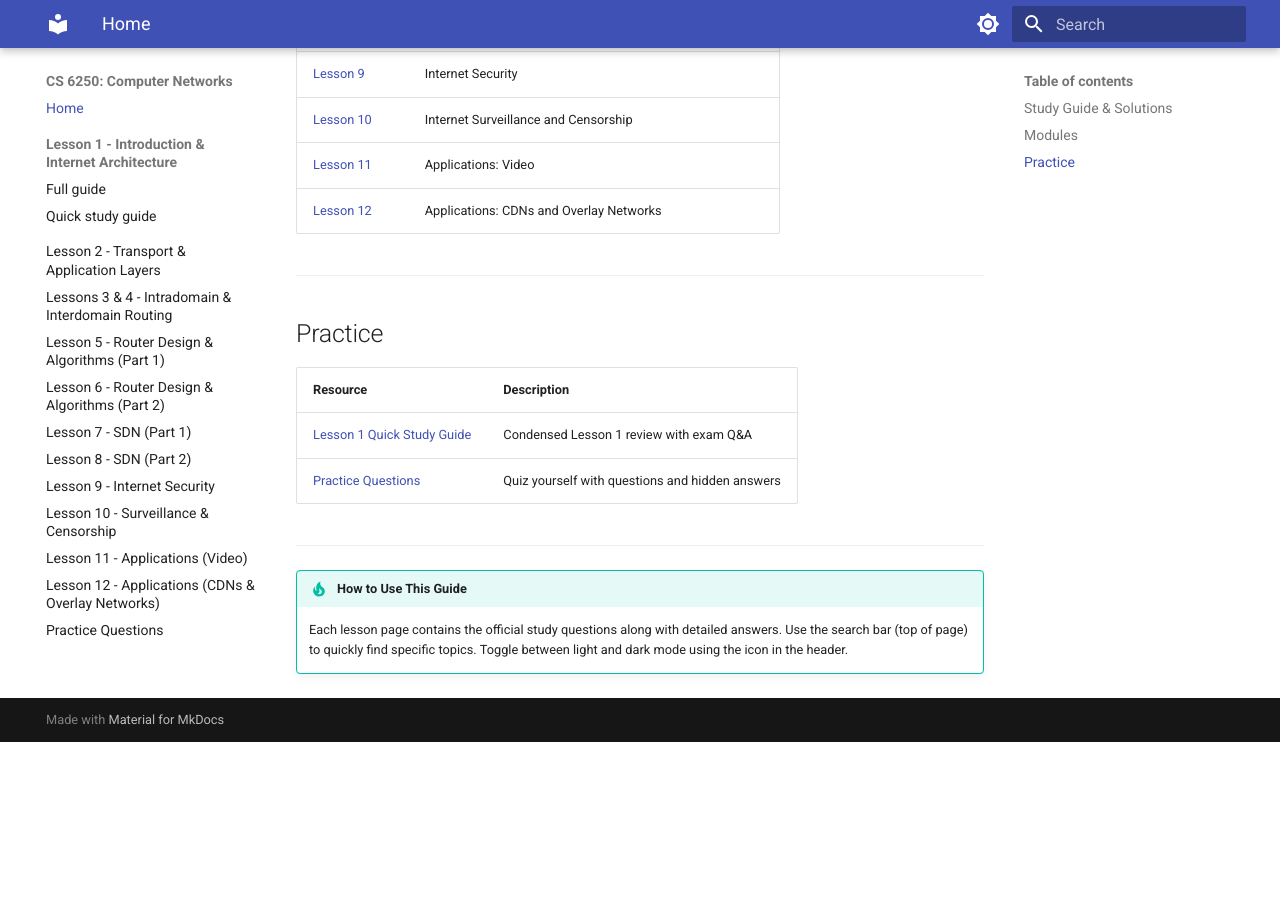
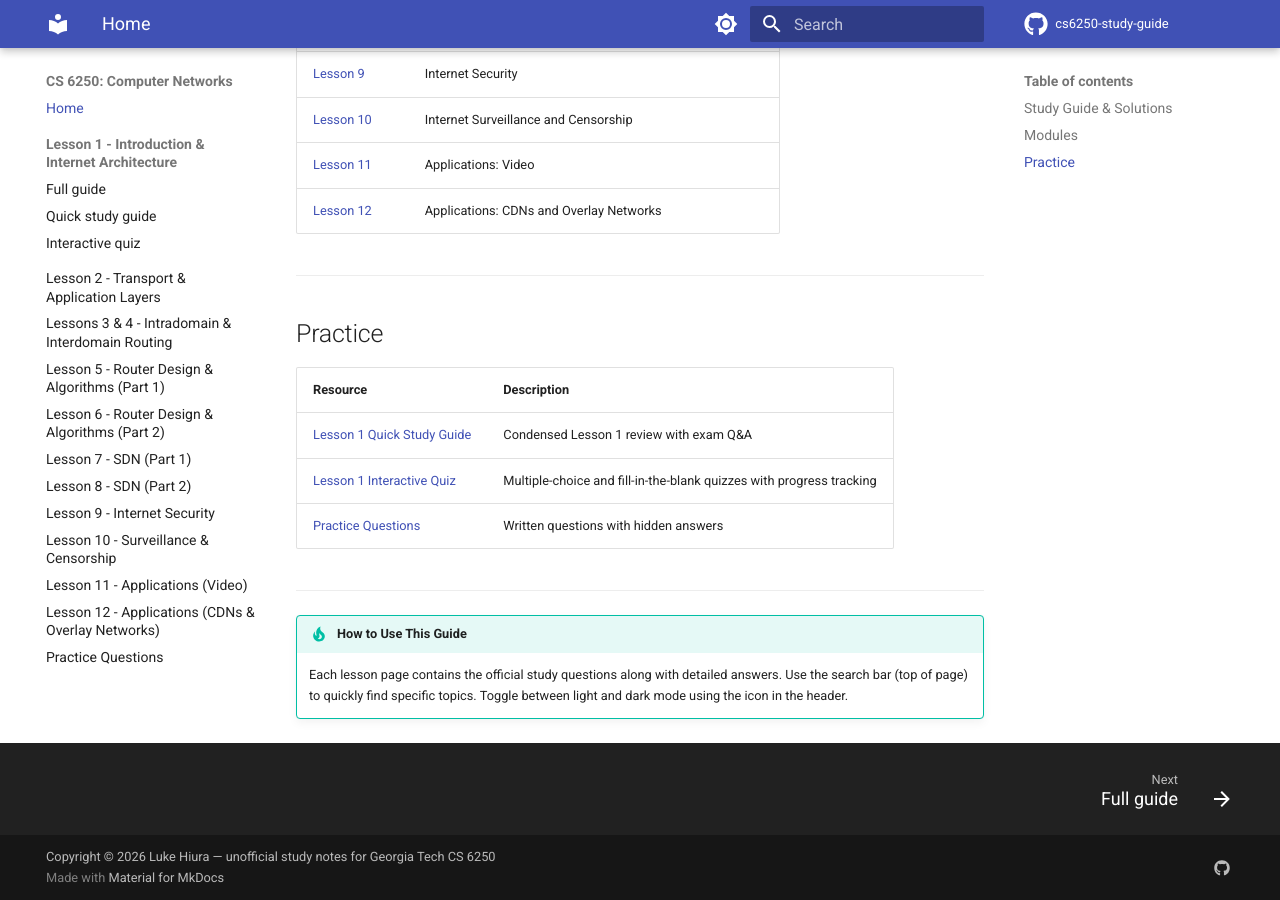
Before and after one commit to lukehiura/cs6250-study-guide, an MkDocs documentation site: the page built from docs/index.md, in a window 1280 px wide and 900 px high, scrolled down 737 px. Built offline with MkDocs 1.6.1 and Material for MkDocs 9.7.7, drawn with Linux system fonts in a browser that asks for light colours; comment, search, counter and statistics services are not loaded; before the commit the page ends 1479 px from its top, so only the background shows below that.

Commit message:
Add Lesson 1 quiz, git metadata, and site footer
Interactive mkdocs-quiz page for Lesson 1, GitHub edit/view links with
revision dates and authors, footer prev/next navigation and copyright,
and full git history in CI for plugin metadata.

Co-authored-by: Cursor <cursoragent@cursor.com>

```diff
--- a/docs/index.md
+++ b/docs/index.md
@@ -29,7 +29,8 @@ This comprehensive reference has been structured to support graduate-level cours
 | Resource | Description |
 |----------|-------------|
 | [Lesson 1 Quick Study Guide](lesson-01-quick-study-guide.md) | Condensed Lesson 1 review with exam Q&A |
-| [Practice Questions](practice-questions.md) | Quiz yourself with questions and hidden answers |
+| [Lesson 1 Interactive Quiz](lesson-01-quiz.md) | Multiple-choice and fill-in-the-blank quizzes with progress tracking |
+| [Practice Questions](practice-questions.md) | Written questions with hidden answers |
 
 ---
 
--- a/mkdocs.yml
+++ b/mkdocs.yml
@@ -1,6 +1,10 @@
 site_name: "CS 6250: Computer Networks"
 site_description: "Study Guide & Solutions for Georgia Tech CS 6250"
 site_url: https://lukehiura.github.io/cs6250-study-guide/
+
+repo_url: https://github.com/lukehiura/cs6250-study-guide
+repo_name: cs6250-study-guide
+edit_uri: edit/master/docs/
 
 theme:
   name: material
@@ -28,9 +32,14 @@ theme:
     - search.suggest
     - search.highlight
     - content.tabs.link
+    - content.action.edit
+    - content.action.view
+    - navigation.footer
     - toc.follow
   icon:
     repo: fontawesome/brands/github
+    edit: material/pencil
+    view: material/eye
 
 markdown_extensions:
   - admonition
@@ -58,6 +67,24 @@ markdown_extensions:
 plugins:
   - search
   - glightbox
+  - git-revision-date-localized:
+      enable_creation_date: true
+      type: date
+      fallback_to_build_date: true
+  - git-authors
+  - mkdocs_quiz:
+      shuffle_answers: true
+      show_progress: true
+      confetti: true
+      disable_after_submit: false
+
+copyright: Copyright &copy; 2026 Luke Hiura — unofficial study notes for Georgia Tech CS 6250
+
+extra:
+  social:
+    - icon: fontawesome/brands/github
+      link: https://github.com/lukehiura/cs6250-study-guide
+      name: cs6250-study-guide on GitHub
 
 extra_javascript:
   - https://unpkg.com/mathjax@3/es5/tex-mml-chtml.js
@@ -67,6 +94,7 @@ nav:
   - Lesson 1 - Introduction & Internet Architecture:
       - Full guide: lesson-01-introduction.md
       - Quick study guide: lesson-01-quick-study-guide.md
+      - Interactive quiz: lesson-01-quiz.md
   - Lesson 2 - Transport & Application Layers: lesson-02-transport-application.md
   - Lessons 3 & 4 - Intradomain & Interdomain Routing: lesson-03-04-routing.md
   - Lesson 5 - Router Design & Algorithms (Part 1): lesson-05-router-design-1.md
--- a/requirements.txt
+++ b/requirements.txt
@@ -1,3 +1,6 @@
 mkdocs>=1.6
 mkdocs-material>=9.5
 mkdocs-glightbox>=0.4
+mkdocs-quiz>=1.6
+mkdocs-git-revision-date-localized-plugin>=1.2
+mkdocs-git-authors-plugin>=0.9
```
Also changed, not shown: docs/lesson-01-introduction.md (+1 -1 lines), docs/lesson-01-quick-study-guide.md (+1 -1 lines), docs/lesson-01-quiz.md (added, +172 -0 lines), docs/practice-questions.md (+2 -0 lines), 1 other file.
